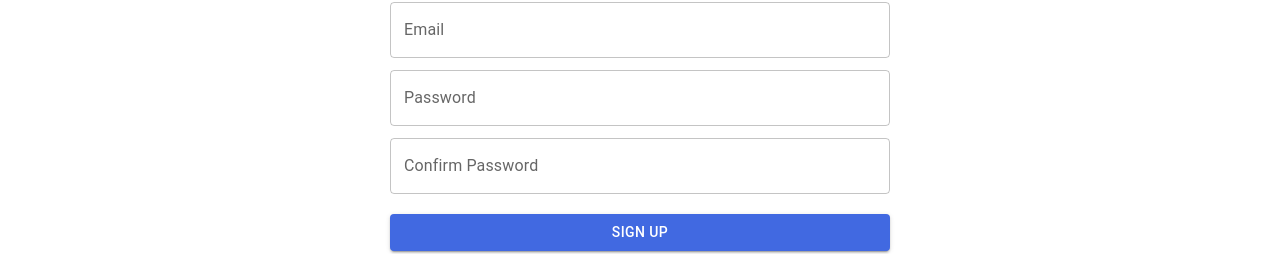
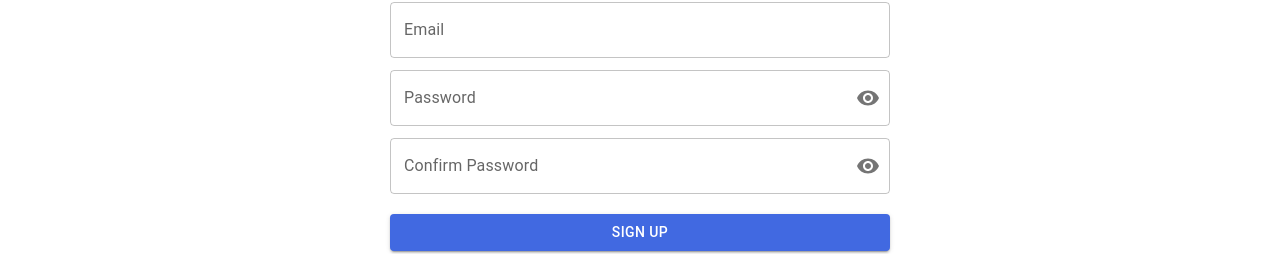
Before and after one commit to ghostpepper077/fullstackdev, a React (Vite) app in the folder Autosume/Autosume/client/: page /register in a window 1280 px wide. Shown: the part 254-508 px from the top of the page. Built offline with nearby package versions, Linux system fonts and the light colour scheme; no server answers.

Commit message:
Added toggle password visibility to the login and register pages

```diff
--- a/Autosume/Autosume/client/src/pages/UserProfile/Login.jsx
+++ b/Autosume/Autosume/client/src/pages/UserProfile/Login.jsx
@@ -1,6 +1,6 @@
 // Frontend - Login.jsx (React Component)
-import React, { useContext } from 'react';
-import { Box, Typography, TextField, Button, Link } from '@mui/material';
+import React, { useContext, useState } from 'react';
+import { Box, Typography, TextField, Button, Link, IconButton, InputAdornment } from '@mui/material';
 import { useNavigate } from 'react-router-dom';
 import { useFormik } from 'formik';
 import * as yup from 'yup';
@@ -8,10 +8,13 @@ import http from '../../http';
 import { ToastContainer, toast } from 'react-toastify';
 import 'react-toastify/dist/ReactToastify.css';
 import UserContext from '../../contexts/UserContext';
+import { Visibility, VisibilityOff } from '@mui/icons-material';
 
 function Login() {
     const navigate = useNavigate();
     const { setUser } = useContext(UserContext);
+
+    const [showPassword, setShowPassword] = useState(false);
 
     const formik = useFormik({
         initialValues: {
@@ -111,13 +114,28 @@ function Login() {
                     <TextField
                         fullWidth margin="dense" autoComplete="off"
                         label="Password"
-                        name="password" type="password"
+                        name="password"
+                        type={showPassword ? 'text' : 'password'}
                         value={formik.values.password}
                         onChange={formik.handleChange}
                         onBlur={formik.handleBlur}
                         error={formik.touched.password && Boolean(formik.errors.password)}
                         helperText={formik.touched.password && formik.errors.password}
+                        InputProps={{
+                            endAdornment: (
+                                <InputAdornment position="end">
+                                    <IconButton
+                                        onClick={() => setShowPassword(!showPassword)}
+                                        edge="end"
+                                        aria-label="toggle password visibility"
+                                    >
+                                        {showPassword ? <VisibilityOff /> : <Visibility />}
+                                    </IconButton>
+                                </InputAdornment>
+                            )
+                        }}
                     />
+
 
                     {/* Forgot Password Link */}
                     <Box sx={{ display: 'flex', justifyContent: 'flex-end', mt: 1, mb: 2 }}>
--- a/Autosume/Autosume/client/src/pages/UserProfile/Register.jsx
+++ b/Autosume/Autosume/client/src/pages/UserProfile/Register.jsx
@@ -1,15 +1,20 @@
 // Frontend - Register.jsx (React Component)
-import React from 'react';
-import { Box, Typography, TextField, Button } from '@mui/material';
+import React, { useState } from 'react';
+import { Box, Typography, TextField, Button, IconButton, InputAdornment } from '@mui/material';
 import { useNavigate } from 'react-router-dom';
 import { useFormik } from 'formik';
 import * as yup from 'yup';
 import http from '../../http';
 import { ToastContainer, toast } from 'react-toastify';
 import 'react-toastify/dist/ReactToastify.css';
+import { Visibility, VisibilityOff } from '@mui/icons-material';
 
 function Register() {
     const navigate = useNavigate();
+
+    const [showPassword, setShowPassword] = useState(false);
+    const [showConfirmPassword, setShowConfirmPassword] = useState(false);
+
 
     const formik = useFormik({
         initialValues: {
@@ -118,23 +123,53 @@ function Register() {
                     <TextField
                         fullWidth margin="dense" autoComplete="off"
                         label="Password"
-                        name="password" type="password"
+                        name="password"
+                        type={showPassword ? 'text' : 'password'}
                         value={formik.values.password}
                         onChange={formik.handleChange}
                         onBlur={formik.handleBlur}
                         error={formik.touched.password && Boolean(formik.errors.password)}
                         helperText={formik.touched.password && formik.errors.password}
+                        InputProps={{
+                            endAdornment: (
+                                <InputAdornment position="end">
+                                    <IconButton
+                                        onClick={() => setShowPassword(!showPassword)}
+                                        edge="end"
+                                        aria-label="toggle password visibility"
+                                    >
+                                        {showPassword ? <VisibilityOff /> : <Visibility />}
+                                    </IconButton>
+                                </InputAdornment>
+                            )
+                        }}
                     />
+
                     <TextField
                         fullWidth margin="dense" autoComplete="off"
                         label="Confirm Password"
-                        name="confirmPassword" type="password"
+                        name="confirmPassword"
+                        type={showConfirmPassword ? 'text' : 'password'}
                         value={formik.values.confirmPassword}
                         onChange={formik.handleChange}
                         onBlur={formik.handleBlur}
                         error={formik.touched.confirmPassword && Boolean(formik.errors.confirmPassword)}
                         helperText={formik.touched.confirmPassword && formik.errors.confirmPassword}
+                        InputProps={{
+                            endAdornment: (
+                                <InputAdornment position="end">
+                                    <IconButton
+                                        onClick={() => setShowConfirmPassword(!showConfirmPassword)}
+                                        edge="end"
+                                        aria-label="toggle confirm password visibility"
+                                    >
+                                        {showConfirmPassword ? <VisibilityOff /> : <Visibility />}
+                                    </IconButton>
+                                </InputAdornment>
+                            )
+                        }}
                     />
+
                     <Button
                         fullWidth
                         variant="contained"
```
